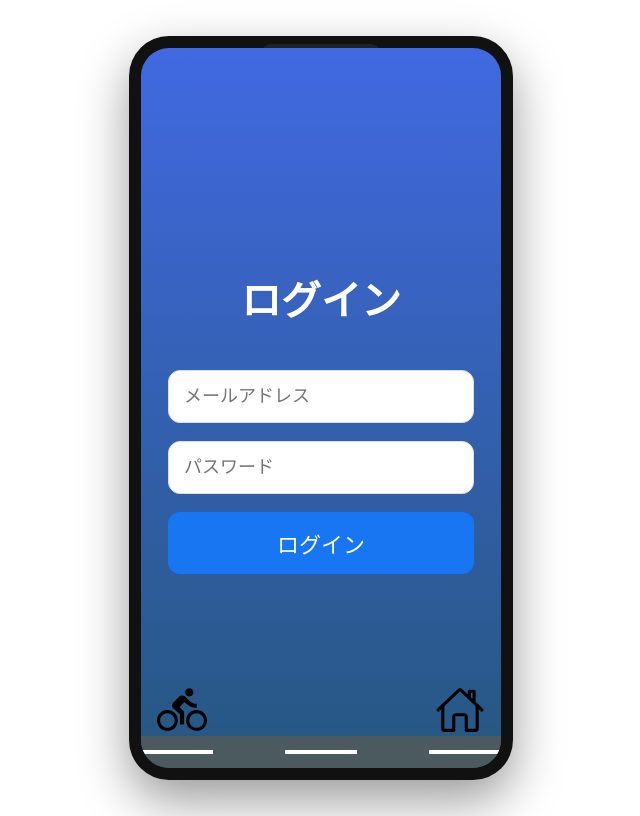
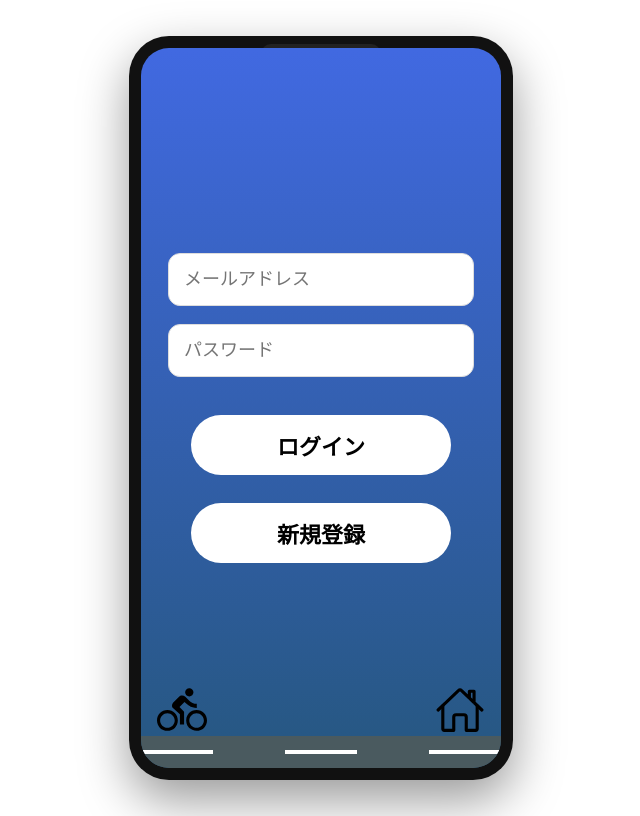
Before and after one commit to ochimasato0186/P.P_front, a Next.js app: page /login in a window 1280 px wide. Shown: the whole page, without its empty margins (319-959 px from the left). Built offline with nearby package versions, Linux system fonts and the light colour scheme.

Commit message:
Update page.tsx

```diff
--- a/app/login/page.tsx
+++ b/app/login/page.tsx
@@ -45,16 +45,6 @@ export default function QuizPage() {
               gap: "18px",
             }}
           >
-            <h1
-              style={{
-                fontSize: "40px",
-                fontWeight: "bold",
-                marginBottom: "25px",
-                color: "#ffffff",
-              }}
-            >
-              ログイン
-            </h1>
 
             <input
               type="email"
@@ -68,7 +58,7 @@ export default function QuizPage() {
                 border: "1px solid #ddd",
                 fontSize: "18px",
                 boxSizing: "border-box",
-                color: "#ffffff",
+                color: "#000000",
               }}
             />
 
@@ -93,18 +83,39 @@ export default function QuizPage() {
     console.log(password);
   }}
   style={{
-                width: "100%",
-                padding: "15px",
-                borderRadius: "12px",
+    width: "85%",
+    height: "60px",
+    borderRadius: "999px",
     border: "none",
-                backgroundColor: "#1976f2",
-                color: "#fff",
+    backgroundColor: "#ffffff",
+    color: "#000000",
     fontSize: "22px",
+    fontWeight: "bold",
     cursor: "pointer",
+    marginTop: "20px",
   }}
 >
   ログイン
 </button>
+
+<button
+              onClick={() => router.push("/register")}
+              style={{
+                width: "85%",
+                height: "60px",
+                borderRadius: "999px",
+                border: "none",
+                backgroundColor: "#ffffff",
+                color: "#000000",
+                fontSize: "22px",
+                fontWeight: "bold",
+                cursor: "pointer",
+                marginTop: "10px",
+              }}
+              >
+              新規登録
+            </button>
+
           </div>
 
           {/* ホームボタン */}
```
Lines whose indentation alone changed are shown as unchanged.
